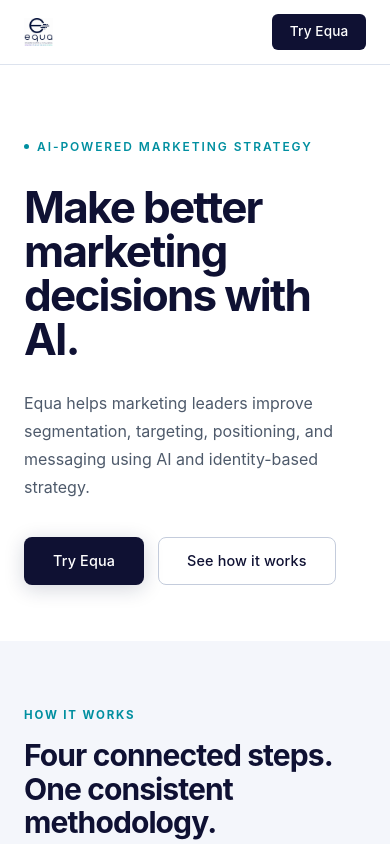
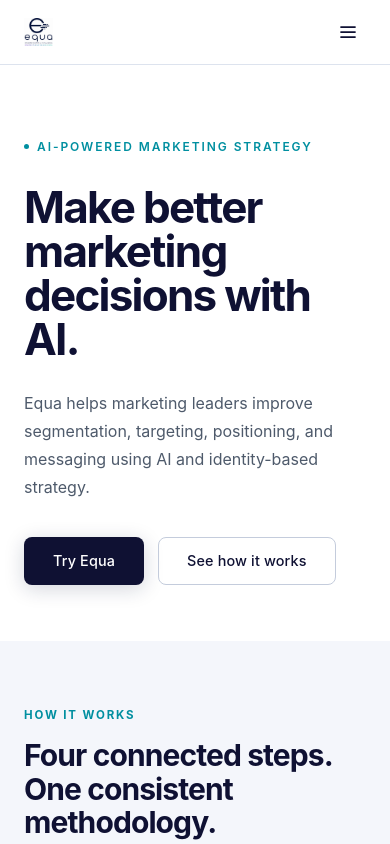
Before and after one commit to equa-now/equa-website, a React (Vite) app: page / in a window 390 px wide. Shown: the top 844 px of the page. Built offline with nearby package versions, Linux system fonts and the light colour scheme.

Commit message:
feat: fix mobile nav

```diff
--- a/src/components/Header.tsx
+++ b/src/components/Header.tsx
@@ -1,12 +1,16 @@
+import { useState } from 'react';
 import { Link, NavLink } from 'react-router-dom';
 import { TRY_EQUA_URL } from '../config';
 
 export function Header() {
+  const [menuOpen, setMenuOpen] = useState(false);
+  const close = () => setMenuOpen(false);
+
   return (
     <header className="site-header">
       <div className="site-header-inner">
         <div className="brand">
-          <Link to="/" aria-label="Equa home">
+          <Link to="/" aria-label="Equa home" onClick={close}>
             <img src="/images/equa-logo-primary.png" alt="Equa" className="brand-logo" />
           </Link>
         </div>
@@ -35,8 +39,52 @@
           >
             Try Equa
           </a>
+
+          <button
+            className="mobile-menu-btn"
+            aria-label={menuOpen ? 'Close menu' : 'Open menu'}
+            aria-expanded={menuOpen}
+            onClick={() => setMenuOpen(o => !o)}
+          >
+            {menuOpen ? (
+              <svg width="20" height="20" viewBox="0 0 20 20" fill="none" aria-hidden="true">
+                <path d="M4 4L16 16M16 4L4 16" stroke="currentColor" strokeWidth="1.75" strokeLinecap="round"/>
+              </svg>
+            ) : (
+              <svg width="20" height="20" viewBox="0 0 20 20" fill="none" aria-hidden="true">
+                <path d="M3 5h14M3 10h14M3 15h14" stroke="currentColor" strokeWidth="1.75" strokeLinecap="round"/>
+              </svg>
+            )}
+          </button>
         </nav>
       </div>
+
+      {menuOpen && (
+        <div className="mobile-menu" role="dialog" aria-label="Mobile navigation">
+          <NavLink to="/" end onClick={close} className={({ isActive }) => isActive ? 'nav-active' : undefined}>
+            Home
+          </NavLink>
+          <NavLink to="/solution" onClick={close} className={({ isActive }) => isActive ? 'nav-active' : undefined}>
+            Solution
+          </NavLink>
+          <NavLink to="/team" onClick={close} className={({ isActive }) => isActive ? 'nav-active' : undefined}>
+            Team
+          </NavLink>
+          <NavLink to="/board" onClick={close} className={({ isActive }) => isActive ? 'nav-active' : undefined}>
+            Board
+          </NavLink>
+          <a
+            href={TRY_EQUA_URL}
+            className="mobile-menu-cta"
+            onClick={() => {
+              close();
+              if (typeof gtag === 'function') gtag('event', 'try_equa_click', { section: 'mobile-nav' });
+            }}
+          >
+            Try Equa
+          </a>
+        </div>
+      )}
     </header>
   );
 }
--- a/src/styles.css
+++ b/src/styles.css
@@ -1072,11 +1072,88 @@
   }
 }
 
-/* ─── Mobile nav (hide text links below 640 px) ─────────────────────── */
+/* ─── Mobile nav ─────────────────────────────────────────────────────── */
+
+.mobile-menu-btn {
+  display: none;
+  align-items: center;
+  justify-content: center;
+  width: 36px;
+  height: 36px;
+  background: none;
+  border: none;
+  color: var(--text);
+  cursor: pointer;
+  padding: 0;
+  border-radius: 6px;
+  transition: background-color 0.15s ease;
+}
+
+.mobile-menu-btn:hover {
+  background: var(--surface);
+}
+
+.mobile-menu {
+  display: flex;
+  flex-direction: column;
+  gap: 0;
+  background: #fff;
+  border-top: 1px solid var(--border);
+  padding: 0.5rem 0 1rem;
+}
+
+.mobile-menu a {
+  display: block;
+  padding: 0.85rem 1.5rem;
+  color: var(--text);
+  font-size: 1rem;
+  font-weight: 400;
+  border-bottom: 1px solid var(--border);
+  transition: background-color 0.12s ease;
+}
+
+.mobile-menu a:last-child {
+  border-bottom: none;
+}
+
+.mobile-menu a:hover {
+  background: var(--surface);
+}
+
+.mobile-menu a.nav-active {
+  color: var(--primary);
+  font-weight: 500;
+}
+
+.mobile-menu-cta {
+  margin: 1rem 1.5rem 0;
+  display: flex !important;
+  align-items: center;
+  justify-content: center;
+  height: 44px;
+  background: var(--primary) !important;
+  color: #fff !important;
+  border-radius: 8px;
+  font-size: 0.95rem !important;
+  font-weight: 500;
+  border-bottom: none !important;
+}
+
+.mobile-menu-cta:hover {
+  background: #161a45 !important;
+}
 
 @media (max-width: 639px) {
   .site-nav-links {
     display: none;
+  }
+
+  .nav-cta {
+    display: none;
+  }
+
+  .mobile-menu-btn {
+    display: flex;
   }
 }
 
```
Also changed, not shown: 1 other file (tests, documents, lock files or other folders).
